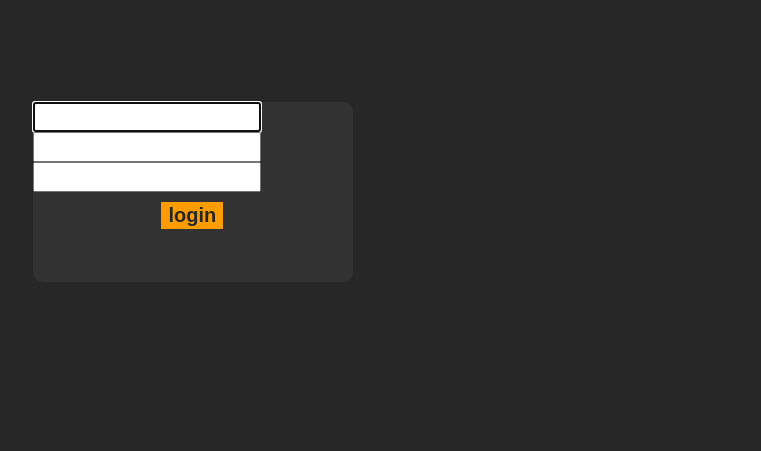
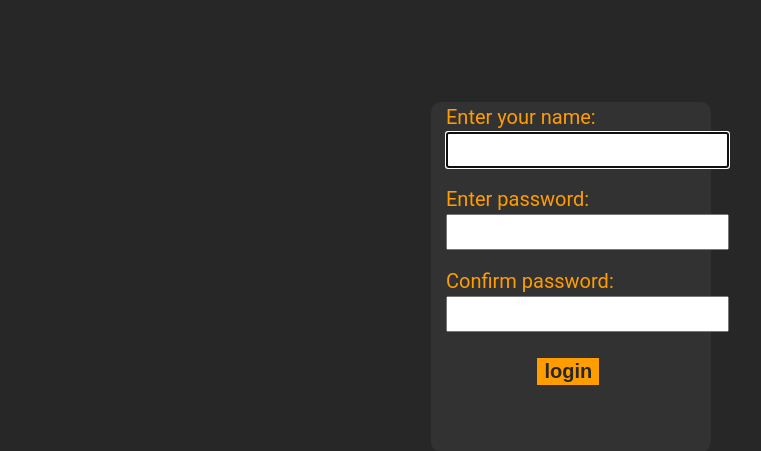
Before and after one commit to Chudopal/django_orange_blog, a Django app: page /feed/accounts/signup/ in a window 1280 px wide. Shown: the part 48-499 px from the top of the page, without its empty margins (389-1150 px from the left). Run offline with Django 3.2, Linux system fonts and the light colour scheme; some libraries are stand-ins or nearby versions.

Commit message:
added template

```diff
--- a/feed/templates/signup.html
+++ b/feed/templates/signup.html
@@ -2,7 +2,7 @@
 
 {% block content %}
 
-<div class="login">
+<div class="login" style="width:280px; height:350px; left:820px;">
 {% if form.errors %}
 <p class="orange-color">Your username and password didn't match. Please try again.</p>
 {% endif %}
@@ -10,13 +10,15 @@
 
 <form method="post" action="{% url 'login' %}">
 {% csrf_token %}
-<table>
-    {{form.username}}
-    {{form.password1}}
-    {{form.password2}}
-</table>
+<div style="position:relative; left:15px;">
+    <table>
+        <div class="orange-color"> Enter your name: <p>{{form.username}}</p> </div>
+        <div class="orange-color"> Enter password: <p>{{form.password1}}</p></div>
+        <div class="orange-color"> Confirm password: <p>{{form.password2}}</p></div>
+    </table>
+</div>
 
-<input class="like-button" style="position: relative; top:10px; right:-40%;" type="submit" value="login" />
+<input class="like-button" style="position: relative; top:10px; right:-38%;" type="submit" value="login" />
 <input type="hidden" name="next" value="{{ next }}" />
 </form>
 </div>
```
